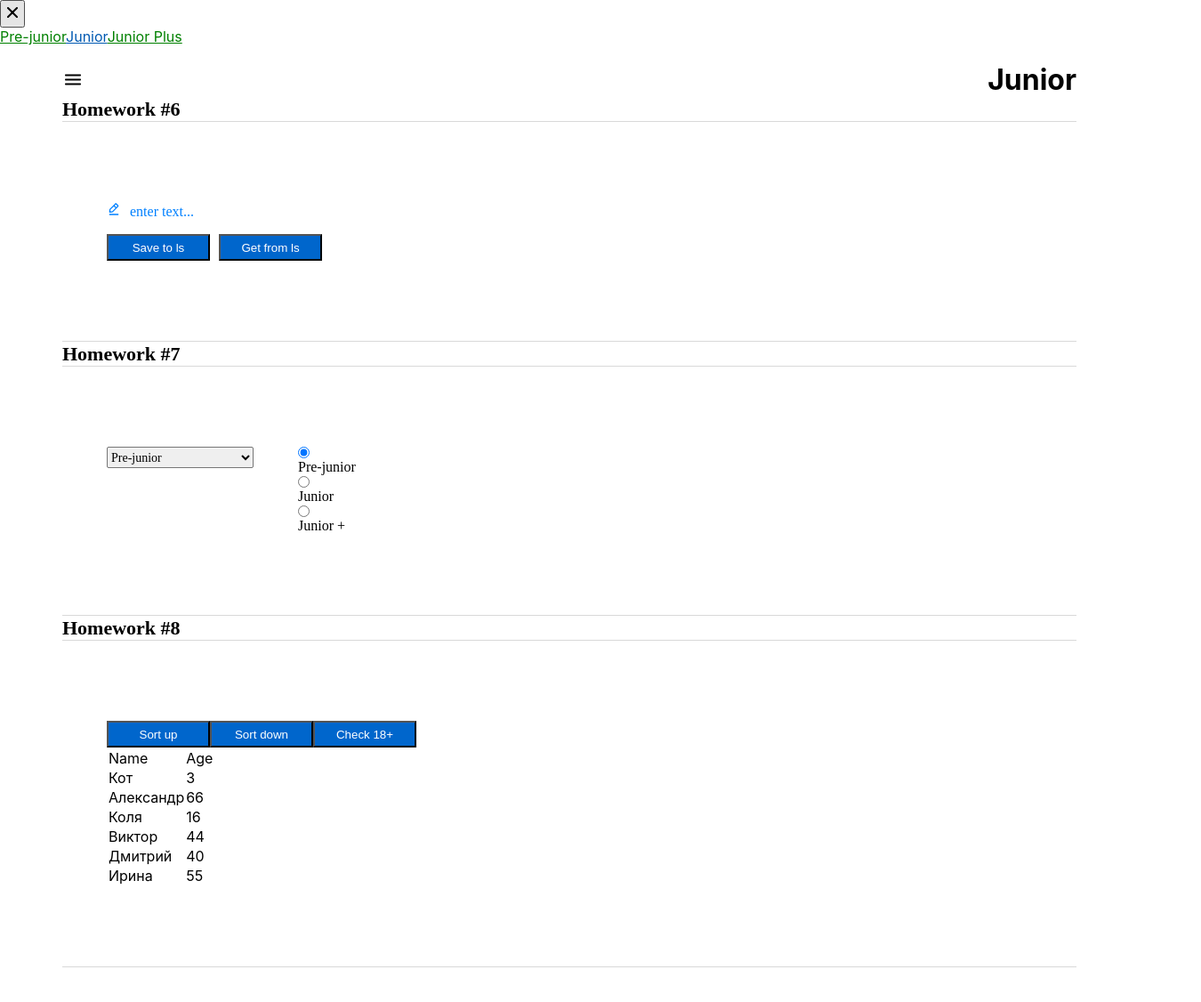
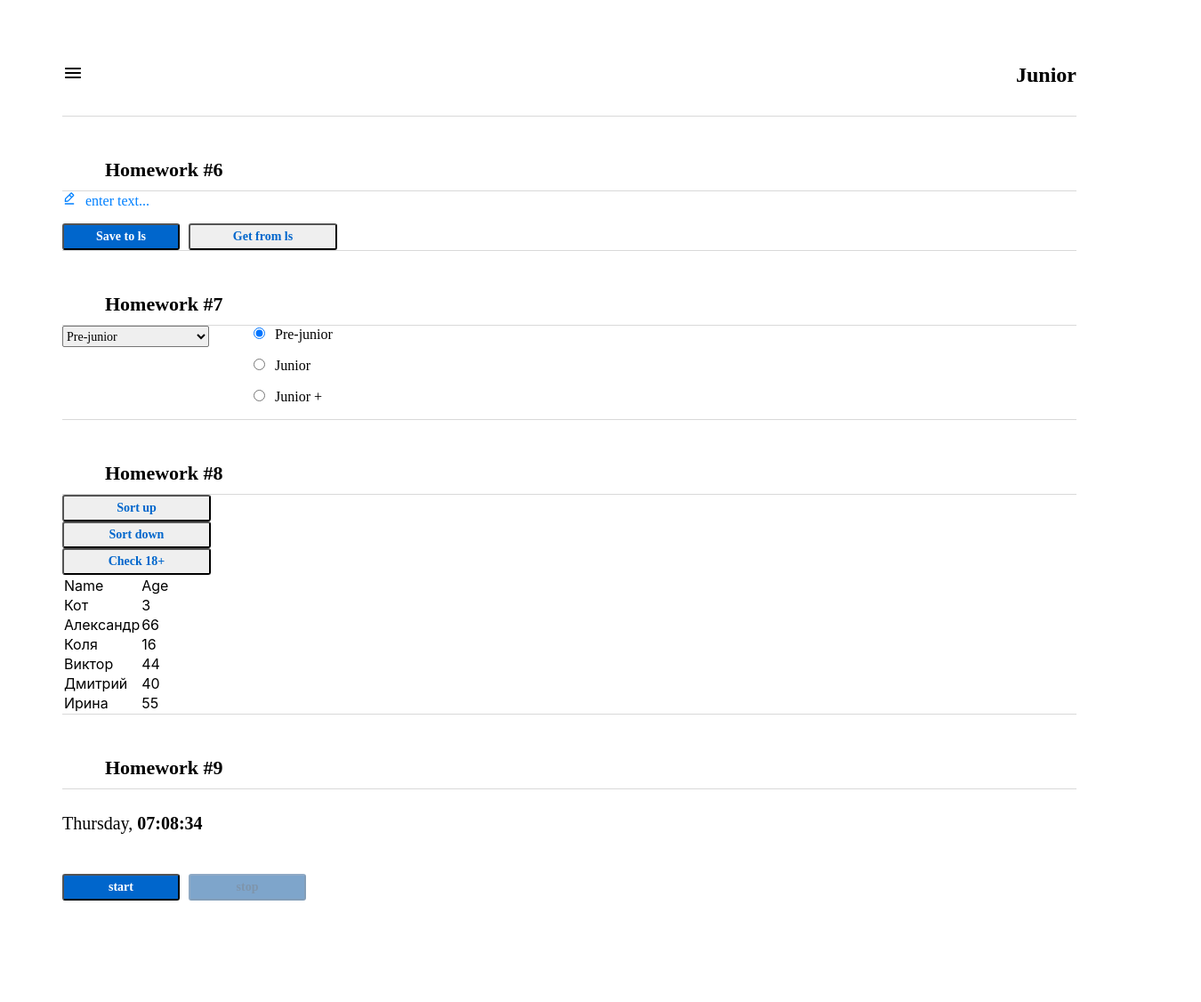
Before and after one commit to oprokopieva382/hw-01, a React (Create React App) app: page /#/junior in a window 1280 px wide. Shown: the top 1126 px of the page at 89% size, 1350 px wide, since content can reach past the window. After the commit the page ends 1082 px from the top, so only its background shows below. Built offline with nearby package versions, Linux system fonts and the light colour scheme.

Commit message:
hw9 done

```diff
--- a/package.json
+++ b/package.json
@@ -23,6 +23,7 @@
     "react-router-dom": "6.4.3",
     "react-scripts": "5.0.1",
     "redux": "4.2.0",
+    "timers-browserify": "^2.0.12",
     "typescript": "4.7.4",
     "uuid": "9.0.0",
     "web-vitals": "2.1.4"
@@ -52,5 +53,8 @@
       "last 1 firefox version",
       "last 1 safari version"
     ]
+  },
+  "devDependencies": {
+    "node-polyfill-webpack-plugin": "^2.0.1"
   }
 }
--- a/src/s1-main/App.module.css
+++ b/src/s1-main/App.module.css
@@ -4,24 +4,18 @@
 }
 
 .hw {
-  padding: 90px 50px 90px 50px;
-  max-width: 100%;
-  border-top: 1px solid #d9d9d9;
-  border-bottom: 1px solid #d9d9d9;
+  width: 1280px;
+  margin: 0 auto;
 }
 
 .hwTitle {
-  /* font-family: monospace;
-  font-weight: 400;
-  font-size: 22px;
-  line-height: 27px;
-  color: #000000;
-  margin: 0px 0px 10px; */
-  font-family: 'Montserrat';
+  padding: 46px 0 10px 48px;
+  font-family: "Montserrat";
   font-style: normal;
   font-weight: 600;
   font-size: 22px;
   line-height: 27px;
   color: #000000;
-
+  border-top: 1px solid #d9d9d9;
+  border-bottom: 1px solid #d9d9d9;
 }
--- a/src/s2-homeworks/hw04/common/c2-SuperButton/SuperButton.module.css
+++ b/src/s2-homeworks/hw04/common/c2-SuperButton/SuperButton.module.css
@@ -1,43 +1,87 @@
 .button {
-  width: 116px;
+  display: flex;
+  flex-direction: row;
+  justify-content: center;
+  align-items: center;
+  padding: 5px 24px;
+  width: 132px;
   height: 30px;
-  left: 70px;
-  top: 244px;
-  background: #0066cc;
-  border-radius: 3px solid #0066cc;
+  border-radius: 3px;
+  gap: 10px;
+  font-family: "Montserrat";
+  font-style: normal;
+  font-weight: 600;
+  font-size: 14px;
+  line-height: 20px;
   color: white;
-
+  cursor: pointer;
 }
 
 .disabled {
+  background: #004d99;
+  opacity: 0.5;
+  border-radius: 3px;
+  color: rgba(0, 46, 92, 1);
 }
 
 .secondary {
+  width: 167px;
+  height: 30px;
+  color: #0066cc;
+  flex: none;
+  order: 0;
+  flex-grow: 0;
 }
 
 .default {
+  background: #0066cc;
 }
 
 .red {
+  background: #cc1439;
 }
 
 .default:hover {
+  background: rgba(0, 128, 255, 1);
+  width: 167px;
+  height: 30px;
 }
 
 .red:hover {
+  background: rgba(255, 26, 71, 1);
+  width: 167px;
+  height: 30px;
 }
 
 .secondary:hover {
+  width: 167px;
+  height: 30px;
+  background: #e5f0fa;
+  border: 1px solid #0066cc;
 }
 
 .default:active {
+  width: 149px;
+  height: 30px;
+  background: #0059b3;
 }
 
 .secondary:active {
+  width: 149px;
+  height: 30px;
+  background: #c9e5ff;
+  border: 1px solid #0066cc;
 }
 
 .red:active {
+  width: 149px;
+  height: 30px;
+  background: #b31232;
 }
 
 .button:disabled {
+  background: #004d99;
+  opacity: 0.5;
+  border-radius: 3px;
+  color: rgba(0, 46, 92, 1);
 }
--- a/src/s2-homeworks/hw04/common/c2-SuperButton/SuperButton.tsx
+++ b/src/s2-homeworks/hw04/common/c2-SuperButton/SuperButton.tsx
@@ -1,28 +1,32 @@
-import React, {ButtonHTMLAttributes, DetailedHTMLProps} from 'react'
-import s from './SuperButton.module.css'
+import React, { ButtonHTMLAttributes, DetailedHTMLProps } from "react";
+import s from "./SuperButton.module.css";
 
 // тип пропсов обычной кнопки, children в котором храниться название кнопки там уже описан
-type DefaultButtonPropsType = DetailedHTMLProps<ButtonHTMLAttributes<HTMLButtonElement>,
-    HTMLButtonElement>
+type DefaultButtonPropsType = DetailedHTMLProps<
+  ButtonHTMLAttributes<HTMLButtonElement>,
+  HTMLButtonElement
+>;
 
 type SuperButtonPropsType = DefaultButtonPropsType & {
-    xType?: string
-}
+  xType?: string;
+};
 
-const SuperButton: React.FC<SuperButtonPropsType> = (
-    {
+const SuperButton: React.FC<SuperButtonPropsType> = ({
   xType,
   className,
   disabled,
   ...restProps // все остальные пропсы попадут в объект restProps, там же будет children
-    }
-) => {
-    const finalClassName = s.button
-        // + (disabled
-        //         ? ...
-        //         : xType === 'red'
-        //             ? ...
-        + (className ? ' ' + className : '') // задачка на смешивание классов
+}) => {
+  const finalClassName =
+    `${s.button} ${
+      disabled
+        ? s.disabled
+        : xType === "red"
+        ? s.red
+        : xType === "secondary"
+        ? s.secondary
+        : s.default
+    } ${className ? className : ""}` + (className ? " " + className : ""); // задачка на смешивание классов
 
   return (
     <button
@@ -30,7 +34,7 @@ const SuperButton: React.FC<SuperButtonPropsType> = (
       className={finalClassName}
       {...restProps} // отдаём кнопке остальные пропсы если они есть (children там внутри)
     />
-    )
-}
+  );
+};
 
-export default SuperButton
+export default SuperButton;
--- a/src/s2-homeworks/hw05/Pages.tsx
+++ b/src/s2-homeworks/hw05/Pages.tsx
@@ -18,9 +18,7 @@ function Pages() {
       <Routes>
         {/*роутинг будут писать студенты*/}
         {/*в начале мы попадаем на страницу '/' и переходим сразу на страницу /pre-junior*/}
-        <Route path={"/"} element={<PreJunior />} />
-        {/*<Route ...*/}
-
+        <Route path="/" element={<Navigate to={"/pre-junior"} />} />
         {/*роуты для /pre-junior, /junior, /junior-plus*/}
         <Route path={"/pre-junior"} element={<PreJunior />} />
         <Route path={"/junior"} element={<Junior />} />
--- a/src/s2-homeworks/hw05/header/Header.module.css
+++ b/src/s2-homeworks/hw05/header/Header.module.css
@@ -1,10 +1,20 @@
 .burgerMenuIcon {
+  width: 24px;
+  height: 24px;
 }
 
 .header {
-    display: flex;
-    justify-content: space-between;
+  height: 60px;
+  display: flex;
+  width: 100%;
+  justify-content: space-between;
 }
 
 .header h1 {
+  font-family: "Montserrat";
+  font-style: normal;
+  font-weight: 600;
+  font-size: 24px;
+  line-height: 29px;
+  color: #000000;
 }
--- a/src/s2-homeworks/hw05/pages/Junior.tsx
+++ b/src/s2-homeworks/hw05/pages/Junior.tsx
@@ -2,9 +2,7 @@ import React from 'react'
 import HW6 from '../../hw06/HW6'
 import HW7 from '../../hw07/HW7'
 import HW8 from '../../hw08/HW8'
-// import HW7 from '../../hw07/HW7'
-// import HW8 from '../../hw08/HW8'
-// import HW9 from '../../hw09/HW9'
+import HW9 from '../../hw09/HW9'
 
 function Junior() {
     return (
@@ -12,7 +10,7 @@ function Junior() {
             <HW6 />
             <HW7 />
             <HW8 />
-            {/*<HW9 />*/}
+            <HW9 />
         </div>
     )
 }
--- a/src/s2-homeworks/hw05/sidebar/Sidebar.module.css
+++ b/src/s2-homeworks/hw05/sidebar/Sidebar.module.css
@@ -1,23 +1,17 @@
 .sidebar {
-  position: absolute;
-  width: 1280px;
-  height: 60px;
-  left: 0px;
-  top: 0px;
-  display: inline;
-
+  display: none;
 }
 
 .sidebar.open {
+  display: block;
   position: absolute;
   width: 317px;
-  height: 720px;
-  left: 0px;
-  top: 0px;
+  height: 100%;
+  padding: 0 0px 0 37px;
   background: #ffffff;
   box-shadow: 0px 10px 40px rgba(29, 33, 38, 0.13),
     0px 1px 2px rgba(29, 33, 38, 0.1);
-  border-radius: 0px;
+  z-index: 20;
 }
 
 .background {
@@ -26,21 +20,39 @@
 }
 
 .nav {
-  color: green;
+  display: flex;
+  flex-direction: column;
+  justify-content: flex-start;
+  font-family: "Montserrat";
+  font-style: normal;
+  font-weight: 600;
+  font-size: 22px;
+  line-height: 27px;
+  color: black;
 }
 
 .nav a {
+  text-decoration: none;
+  padding: 45px 0 45px 70px;
 }
 
 .nav a:hover {
+  text-decoration: underline;
+  color: #0059b2;
 }
 
 .nav a.active {
+  text-decoration: underline;
   color: #0059b2;
-  text-decoration: underline;
 }
 .close {
 }
 
 .close img {
+  height: 24px;
+  width: 24px;
+  left: 280px;
+  top: 16px;
+  cursor: pointer;
+  position: absolute;
 }
--- a/src/s2-homeworks/hw07/common/c6-SuperRadio/SuperRadio.module.css
+++ b/src/s2-homeworks/hw07/common/c6-SuperRadio/SuperRadio.module.css
@@ -1,18 +1,20 @@
 .radio {
-  display: flex;
-  flex-direction: column;
+  margin: 0 11px 20px 0;
 }
 
 .radio::before {
 }
 
 .radio:checked::before {
+  color: #0066cc;
 }
 
 .label {
 }
 
 .options {
+  display: flex;
+  flex-direction: column;
   font-family: "Montserrat";
   font-style: normal;
   font-weight: 400;
--- a/src/s2-homeworks/hw09/Clock.module.css
+++ b/src/s2-homeworks/hw09/Clock.module.css
@@ -1,14 +1,34 @@
 .buttonsContainer {
+  display: flex;
+  flex-direction: row;
+  padding: 27px 21px 0 0;
+  gap: 10px;
 }
 
 .clock {
 }
 
 .watch {
+  padding-top: 26px;
+  width: 174px;
+  height: 24px;
+  font-family: "Montserrat";
+  font-style: normal;
+  font-weight: 400;
+  font-size: 20px;
+  line-height: 24px;
+  color: #000000;
 }
 
 .watch strong {
 }
 
 .more {
+  padding-top: 22px;
+  font-family: "Montserrat";
+  font-style: normal;
+  font-weight: 400;
+  font-size: 16px;
+  line-height: 20px;
+  color: rgba(0, 0, 0, 0.5);
 }
--- a/src/s2-homeworks/hw09/Clock.tsx
+++ b/src/s2-homeworks/hw09/Clock.tsx
@@ -1,63 +1,83 @@
-import React, {useState} from 'react'
-import SuperButton from '../hw04/common/c2-SuperButton/SuperButton'
-import {restoreState} from '../hw06/localStorage/localStorage'
-import s from './Clock.module.css'
+import React, { useState } from "react";
+import SuperButton from "../hw04/common/c2-SuperButton/SuperButton";
+import { restoreState } from "../hw06/localStorage/localStorage";
+import s from "./Clock.module.css";
 
 function Clock() {
-    const [timerId, setTimerId] = useState<number | undefined>(undefined)
+  const [timerId, setTimerId] = useState<number | undefined>(undefined);
   // for autotests // не менять // можно подсунуть в локалСторэдж нужную дату, чтоб увидеть как она отображается
-    const [date, setDate] = useState<Date>(new Date(restoreState('hw9-date', Date.now())))
-    const [show, setShow] = useState<boolean>(false)
+  const [date, setDate] = useState<Date>(
+    new Date(restoreState("hw9-date", Date.now()))
+  );
+  const [show, setShow] = useState<boolean>(false);
 
   const start = () => {
+    console.log("hi");
+    let interval = setInterval(() => setDate(new Date()), 1000);
+    setTimerId(+interval);
+    setShow(true);
+  };
   // пишут студенты // запустить часы (должно отображаться реальное время, а не +1)
   // сохранить ид таймера (https://learn.javascript.ru/settimeout-setinterval#setinterval)
 
-    }
+  const stop = () => {
+    clearInterval(timerId);
+    setTimerId(undefined);
+    setShow(!show);
+    // пишут студенты // поставить часы на паузу, обнулить ид таймера (timerId <- undefined)
+  };
 
-    const stop = () => {
-        // пишут студенты // поставить часы на паузу, обнулить ид таймера (timerId <- undefined)
+  const onMouseEnter = () => {
+    setShow(true);
+    // пишут студенты // показать дату если наведена мышка
+  };
+  const onMouseLeave = () => {
+    setShow(false);
+    // пишут студенты // спрятать дату если мышка не наведена
+  };
 
-    }
-
-    const onMouseEnter = () => { // пишут студенты // показать дату если наведена мышка
-
-    }
-    const onMouseLeave = () => { // пишут студенты // спрятать дату если мышка не наведена
-
-    }
-
-    const stringTime = 'date->time' || <br/> // часы24:минуты:секунды (01:02:03)/(23:02:03)/(24:00:00)/(00:00:01) // пишут студенты
-    const stringDate = 'date->date' || <br/> // день.месяц.год (01.02.2022) // пишут студенты, варианты 01.02.0123/01.02.-123/01.02.12345 не рассматриваем
-
+  const stringTime = date.toLocaleTimeString("en-US", {
+    hour12: false,
+  }) || <br />;
+  // часы24:минуты:секунды (01:02:03)/(23:02:03)/(24:00:00)/(00:00:01)
+  const stringDate = date.toLocaleDateString("fr-CH", {
+    day: "2-digit",
+    month: "2-digit",
+    year: "2-digit",
+  }) || <br />; // день.месяц.год (01.02.2022) // пишут студенты, варианты 01.02.0123/01.02.-123/01.02.12345 не рассматриваем
+  console.log(stringDate);
   // день недели на английском, месяц на английском (https://learn.javascript.ru/intl#intl-datetimeformat)
-    const stringDay = 'date->day' || <br/> // пишут студенты
-    const stringMonth = 'date->month' || <br/> // пишут студенты
+  const stringDay = `${date.toLocaleDateString("en-GB", {
+    weekday: "long",
+  })}, ` || <br />;
+  const stringMonth = date.toLocaleTimeString("en-US", {
+    month: "long",
+  }) || <br />;
 
   return (
     <div className={s.clock}>
       <div
-                id={'hw9-watch'}
+        id={"hw9-watch"}
         className={s.watch}
         onMouseEnter={onMouseEnter}
         onMouseLeave={onMouseLeave}
       >
-                <span id={'hw9-day'}>{stringDay}</span>,{' '}
-                <span id={'hw9-time'}>
+        <span id={"hw9-day"}>{stringDay}</span>
+        <span id={"hw9-time"}>
           <strong>{stringTime}</strong>
         </span>
       </div>
 
-            <div id={'hw9-more'}>
+      <div id={"hw9-more"}>
         <div className={s.more}>
           {show ? (
             <>
-                            <span id={'hw9-month'}>{stringMonth}</span>,{' '}
-                            <span id={'hw9-date'}>{stringDate}</span>
+              <span id={"hw9-date"}>{stringDate}, </span>
+              <span id={"hw9-month"}>{stringMonth}</span>
             </>
           ) : (
             <>
-                            <br/>
+              <br />
             </>
           )}
         </div>
@@ -65,22 +85,22 @@ function Clock() {
 
       <div className={s.buttonsContainer}>
         <SuperButton
-                    id={'hw9-button-start'}
-                    disabled={true} // пишут студенты // задизэйблить если таймер запущен
+          id={"hw9-button-start"}
+          disabled={show} // пишут студенты // задизэйблить если таймер запущен
           onClick={start}
         >
           start
         </SuperButton>
         <SuperButton
-                    id={'hw9-button-stop'}
-                    disabled={true} // пишут студенты // задизэйблить если таймер не запущен
+          id={"hw9-button-stop"}
+          disabled={!show} // пишут студенты // задизэйблить если таймер не запущен
           onClick={stop}
         >
           stop
         </SuperButton>
       </div>
     </div>
-    )
+  );
 }
 
-export default Clock
+export default Clock;
```
Also changed, not shown: 2 other files (tests, documents, lock files or other folders). Lines whose indentation alone changed are shown as unchanged.
